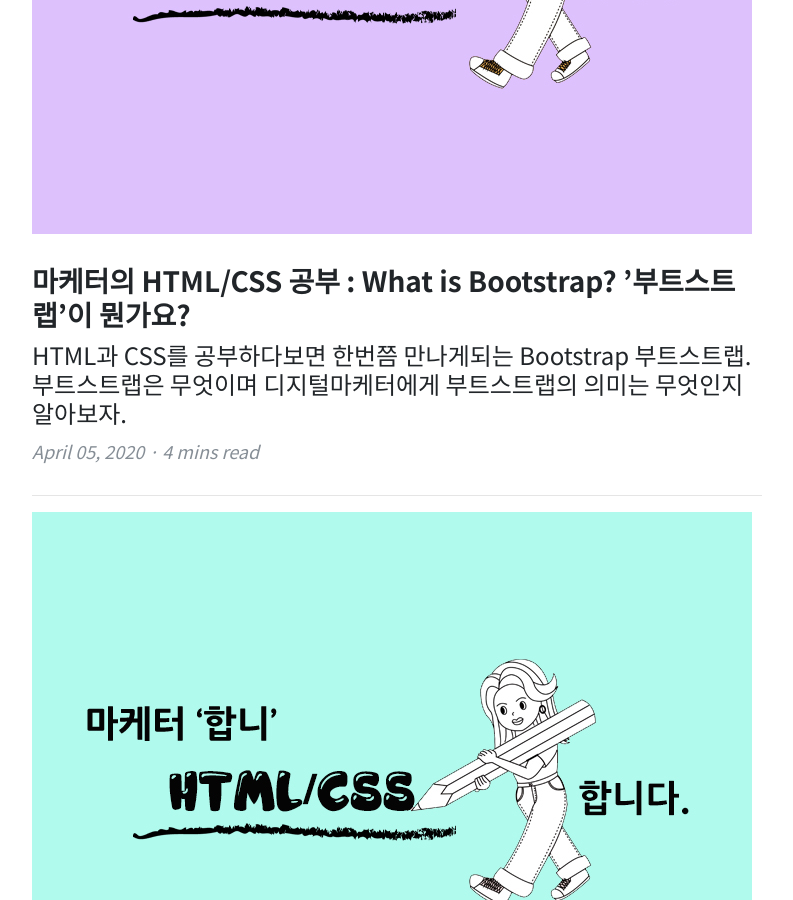
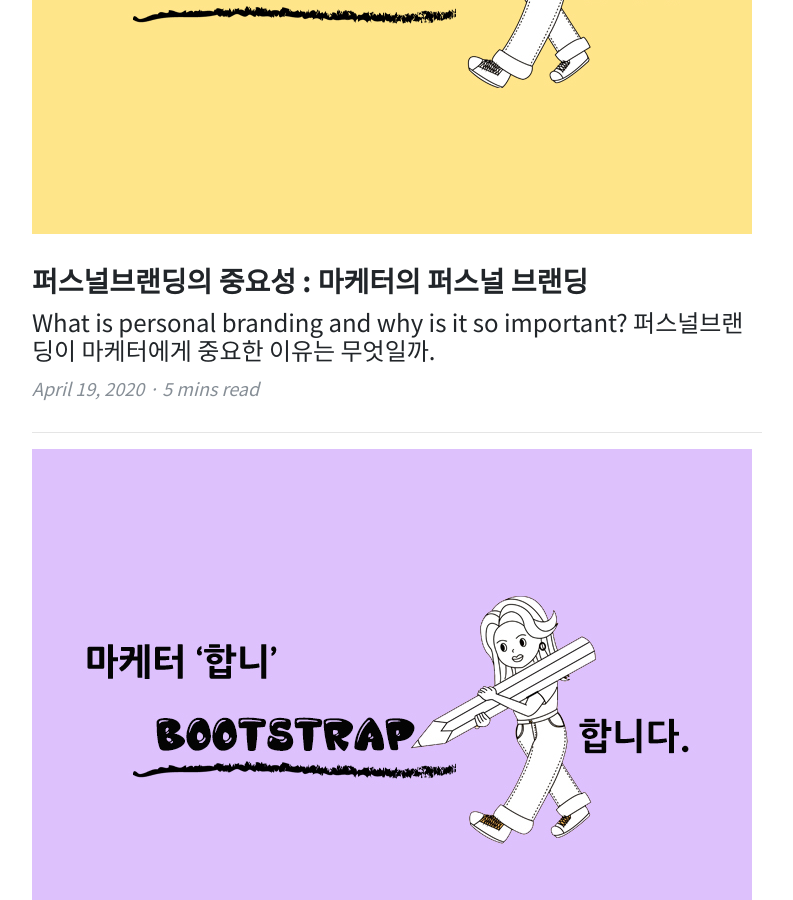
Before and after one commit to habnipark/have-been, a Jekyll site: the page built from category/1.html, in a window 1280 px wide and 900 px high, scrolled down 956 px. Shown: the whole window, without its empty margins (243-1036 px from the left). Built offline with Jekyll 4.4.1, drawn with Linux system fonts in a browser that asks for light colours; some of the changed lines change nothing that is shown.

Commit message:
new post

```diff
--- a/_includes/head.html
+++ b/_includes/head.html
@@ -73,8 +73,8 @@
     <meta property="article:author" content="{{ page.author }}" />
   {% endif %}
   {% if page.image %}
-    <meta property="og:image" content="{{ site.github.url }}{{ page.image.feature }}" />
-    <meta name="twitter:image:src" content="{{ site.github.url }}{{ page.image.feature }}" />
+    <meta property="og:image" content="{{ site.github.url }}{{ page.feature }}" />
+    <meta name="twitter:image:src" content="{{ site.github.url }}{{ page.feature }}" />
   {% else %}
     <meta property="og:image" content="{{ site.github.url }}{{ site.thumbnail }}" />
     <meta name="twitter:image:src" content="{{ site.github.url }}{{ site.thumbnail }}" />
--- /dev/null
+++ b/_posts/2020-04-19-personalbranding.md
@@ -0,0 +1,86 @@
+---
+layout: post
+permalink: /personalbranding-pb-01/
+title: '퍼스널브랜딩의 중요성 : 마케터의 퍼스널 브랜딩'
+date: 2020-04-19 13:00:00 +09:00
+feature: '/img/posts/007/07thumb.jpg'
+background: '/img/posts/007/07bgimg.jpg'
+categories:
+  - Marketing
+tags:
+  - 디지털마케터
+  - 퍼포먼스마케팅
+  - 퍼스널브랜딩
+  - 개인브랜딩
+  - 디지털마케팅
+description: "What is personal branding and why is it so important? 퍼스널브랜딩이 마케터에게 중요한 이유는 무엇일까."
+---
+
+<h3>퍼스널브랜딩이란?</h3>
+
+> **Personal branding** is the practice of marketing people and their careers as brands. It is an ongoing process of developing and maintaining a reputation and impression of an **individual**, group, or organization.
+>
+>  퍼스널 브랜딩(개인 브랜딩)이란 사람들이 스스로를 하나의 브랜드와 같이 브랜딩, 마케팅 하는 것을 뜻하는 것으로 자신의 역량강화부터 주변의 평판, 인상 관리까지 다양한 방법으로 폭 넓게 스스로의 가치와 경쟁력을 높이는 모든 행위와 그 과정을 지칭한다.
+
+직관적이고 쉬운 개념이라서 이해가 단박에 되겠지만 그래도 조금 아리송 하다면 연예인을 떠올려보자. 내가 생각하는 퍼스널브랜딩의 가장 간단한 예시이기 때문이다.
+
+![person sitting in front the camera](/img/posts/007/01.jpg)
+
+ 연예인들은 자신의 연기력, 음악, 예능감 등의 역량을 끝없이 발전시키고 다양한 자신의 이미지와 평판을 끊임없이 관리한다. 또한 출연하는 모든 작품들은 포트폴리오처럼 남아 이력, 증거가 되고 앞으로의 행보와 연예계 활동에 중요한 역할을 한다. 때문에 그 모든 요소들을 계속 철저하게 관리하며 브랜딩을 통해 몸값을 올려가는 연예인을 보며 우리는 퍼스널브랜딩을 떠올릴 수 있는 것이다. (이해를 돕기 위한 간단한 예시이니 소속사, 인맥 등의 여러 외부환경들은 제외하고 생각하자)
+
+<br>
+
+<br>
+
+<h3>퍼스널브랜딩은 왜 해야하나요?</h3>
+
+ 요즘같은 시대에 퍼스널브랜딩의 중요성은 굳이 언급하지 않아도 당연스럽게 모두들 잘 알고 있을거라고 생각하지만 중요하단 것은 어렴풋하게 알고있어도 구체적으로 ‘왜’ 필요한지에 대해서는 깊게 고찰해보지 않은 사람들이 많을 것이다. 나역시 그래왔었는데, 나는 여행을 통해 생각을 바꾸고 깨달음을 얻었다.
+
+ 2017년, 나는 처음으로 배낭여행을 떠났다. 동남아로 80여일의 길고도 뜻깊은 여행이었는데 여행 중 만난 수많은 사람들이 나에게 그런 깨달음을 가져다주었다. 여행중 만난 많은 여행자들은 자신의 세계에 푹 빠져 그것을 가꾸는데 한없이 열중인 사람들이었기 때문이다.
+
+![backpackers](/img/posts/007/02.jpg)
+
+ 어떤 여행자는 매일매일의 여행을 하루도 빠짐없이 기록으로 남겼고 어떤 여행자는 비가오나 눈이오나 버스킹을 매일매일 하고 노래를 만들어 올렸으며, 어떤 여행자는 인적 드문 자신의 유튜브 채널에 꼬박꼬박 여행 영상을 올렸고, 어떤 이는 맘에드는 물건을 시도때도 없이 사서 이베이에 올렸다.
+
+ 당시엔 그런 그들을 보며 그저 ‘자신이 좋아하는 일을 열정을 갖고 하는 모습이 참 보기 좋구나’하는 감상정도가 전부였고 한편으로는 ‘정말 부지런하다. 알아주는이 하나 없는데도 열심히 탑을 쌓는 외로운 건축가같아.’라고 생각하기도했다. 그저 그 모든 행위들이 그들 자신의 만족을 위한 일들일 뿐이니 그다지 유의미하다고는 여기지 않았던 것이다.
+
+![achievements](/img/posts/007/03.jpg)
+
+ 그러나 여행이 끝나고 시간이 흐를수록 나는 놀라운 광경을 목격하게됐다. 바로 SNS에서 마주하게 된 그들의 소식이었다. 기록하는게 좋다고 방문자가 없어도 괜찮다며 열심히 글을 올리던 한국인 여행자는 한권의 책을 완성하고 강의를 다니는 여행작가가 되었고, 음악을 하던 친구는 음반을 내고 세계를 여행하며 자신의 음악을 알리는 뮤지션이, 인적 드문 채널을 소유했던 이는 인기 유튜버가, 이베이를 하던 친구는 사업가가 되었기 때문이었다.
+
+- 매일매일의 여행을 하루도 빠짐없이 블로그에 올리던 여행자 → 여행작가
+- 비가오나 눈이오나 버스킹을하며 자신의 노래를 웹사이트에 공유하던 여행자 → 뮤지션
+- 아무도 봐주지않는 자신의 유튜브 채널에 꾸준히 영상을 올리던 여행자 →  인기 유튜버
+- 여행지마다 발견하고 맘에드는 물건을 쇼핑하고 이베이에 올리던 여행자 →  구매대행 사업가
+
+ 무엇이 그들을 자신들이 그토록 꿈꾸던 위치로 이끌었을까? 수많은 요소가 있겠지만 위의 내용을 하나씩 다시 잘 살펴본다면 해답은 단 하나 <b>‘꾸준한 기록’</b>에 있었다. 누구나 볼 수 있게 본인의 블로그와 유튜브, 이베이 등의 플랫폼에, 즉 웹환경에 자신의 결과물을 꾸준히 올리는 행위 자체가 그들의 퍼스널브랜딩의 큰 축이되었고 그들에게 다양한 기회를 가져다준 것이다.
+
+<br>
+
+<br>
+
+<h3>퍼스널브랜딩 그래서 어떻게 하나요?</h3>
+
+![writing](/img/posts/007/04.jpg)
+
+ 위의 사례로 알 수 있듯이 퍼스널브랜딩은 다양한 방법으로 진행할 수 있다. 하지만 개인적인 의견으로 가장 중요한 출발점은 위의 사례들처럼 ‘내가 차곡차곡 쌓는 나의 증거들을 누구나 볼 수 있게’해야한다는 것에 있다고 생각한다. 블로그등의 플랫폼, 웹의 활용이 중요한 이유도 바로 그것에 있다. 내 방에 있는 나만의 노트에 나만 볼 수 있게 적어두는 것 역시 여러 퍼스널브랜딩의 방법 중 하나가 될 수 있지만 증거는 다른 사람들에게 영향력을 행사하고 열광시킬 수 있을수록 더욱 강력한 파워가 발생하기 때문에 우리는 보다 더 적극적인 노출이 가능한 방법을 택해야한다.
+
+ 그렇기 때문에 더더욱 마케터들에겐 이제 자기만의 방을 넘어선 ‘잘 정돈되고 가꾸어진 자기만의 웹 공간’이 필요해진 것이다. 우리가 관리하는 우리의 웹 공간은 우리에게 든든한 증거가 되어줄 것이고, 그 증거는 우리의 신뢰성을 보장해줄 최종적인 평판으로 세상에 ‘내가 이것을 했어. 그리고 이걸 만들었어.’ 하고 명백하게 주장해주는 수단이 되어줄 것이기 때문이다.
+
+<br>
+
+<br>
+
+<h3>당장 시작하자 나만의 증거 보관소, 웹 공간 만들기!</h3>
+
+ 사람들은 증거를 원한다. 취직, 이직 외에도 다양한 분야에서 수많은 가능성과 기회를 지니고 우리를 지켜보는 그들은 더더욱 그렇다. 테슬라의 일론머스크는 트위터에 채용공고를 올리기로 유명한데, 그의 공고는 늘 이와같은 식이다.
+
+> 핵심 소프트웨어 엔지니어를 찾고있습니다. 자동차에대한 경험은 필요하지 않습니다. 당신이 짠 샘플코드나 당신의 작업을 볼 수 있는 링크를 보내주세요.
+
+ 내가 원하는 기업에서 위와 같은 공고나 올라왔다고 생각해보자. 우리는 얼마나 준비되어있는가?
+
+ 길었던 글에서 결국 한마디를 하자면 <b>"그러니 우선적으로 '나만의 웹 공간'을 만들어보자. 그리고 꾸준히 관리하고 가꾸며 우리의 증거를 쌓아가보자."</b>는 것이다. 이것은 이제 막 퍼스널 브랜딩을 시작한 우리 마케터에게 가장 중요한 첫번째 스텝이니까.
+
+<br>
+
+<br>
```
Also changed, not shown: img/posts/007/01.jpg (added), img/posts/007/02.jpg (added), img/posts/007/03.jpg (added), img/posts/007/04.jpg (added), img/posts/007/07bgimg.jpg (added), img/posts/007/07thumb.jpg (added).
